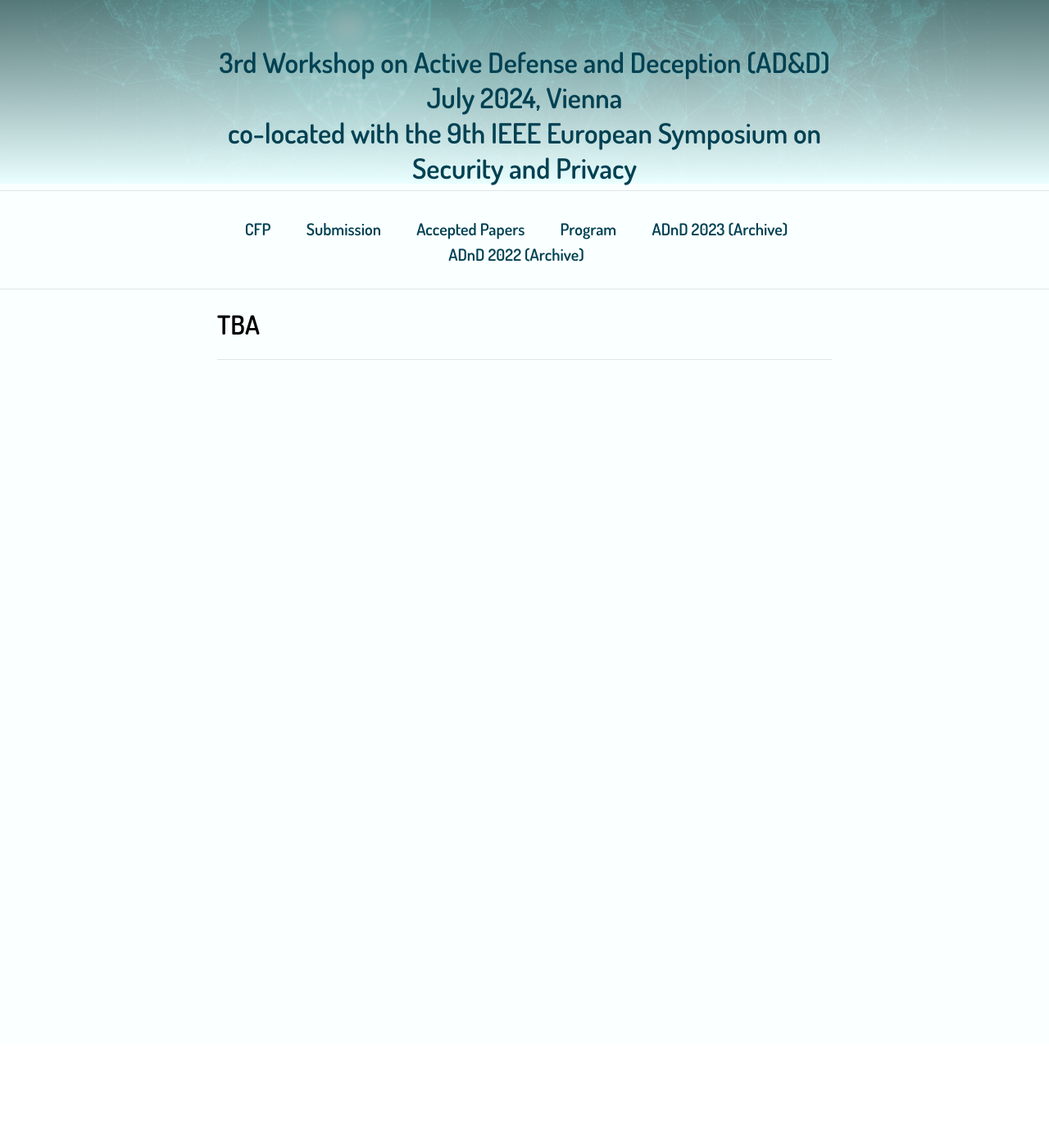
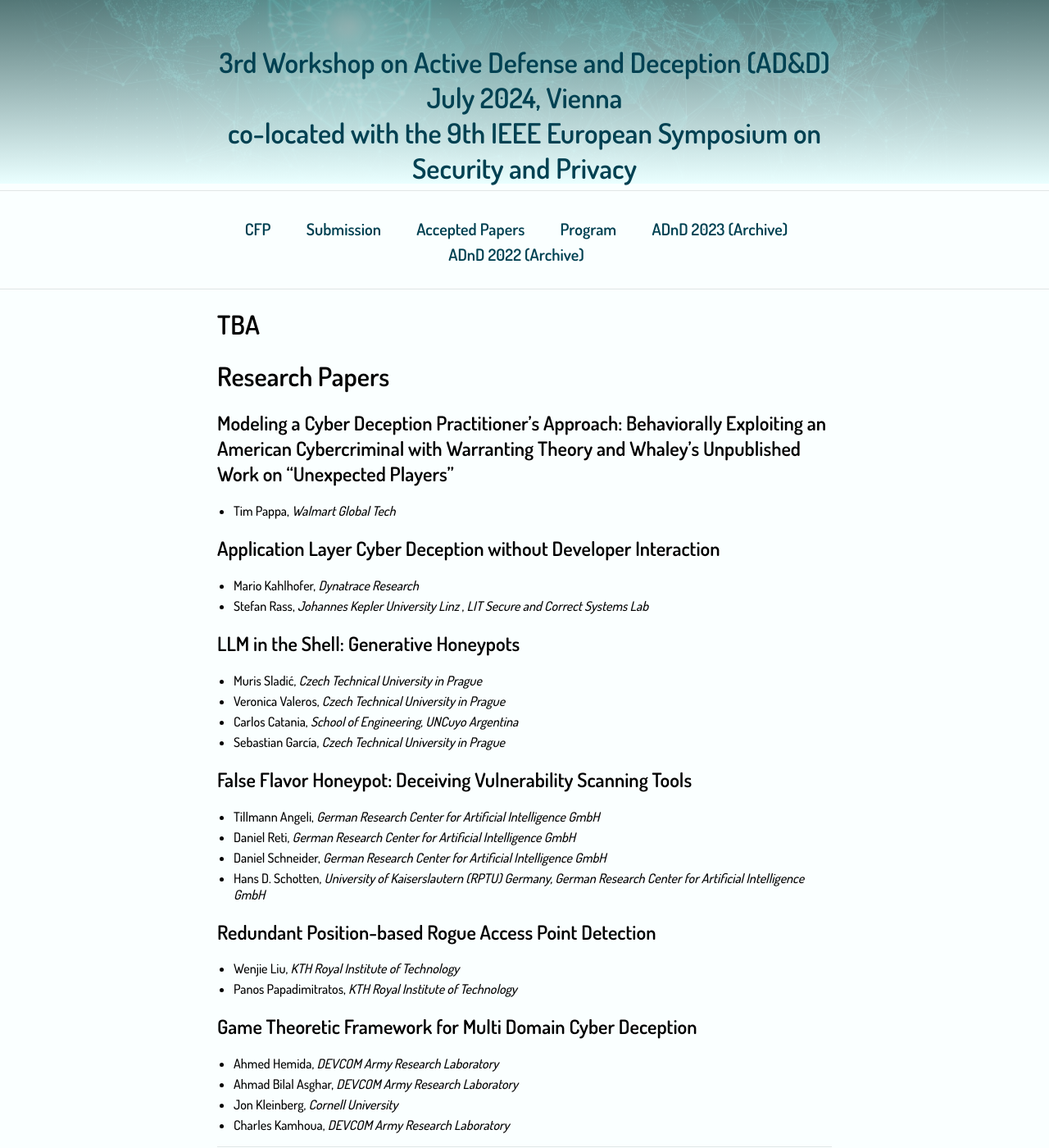
Before and after one commit to BillyPragSec/billypragsec.github.io, a Jekyll site: the page built from accepted_papers_2024.md, in a window 1280 px wide and 1400 px high, scrolled down 126 px. Shown: the whole window at 82% size. Built offline with Jekyll 4.4.1, drawn with Linux system fonts in a browser that asks for light colours; before the commit the page ends 900 px from its top, so only the background shows below that.

Commit message:
Update accepted_papers_2024.md
updated accepted papers

```diff
--- a/accepted_papers_2024.md
+++ b/accepted_papers_2024.md
@@ -5,23 +5,38 @@ permalink: /accepted_papers_2024/
 ---
 # TBA
 
-<!-- # Research Papers
+# Research Papers
 
-## Learning to Defend by Attacking (and Vice-Versa): Transfer Learning in Cyber-Security Games
-* Tyler Malloy, _Carnegie Mellon University_
-* Cleotilde Gonzalez, _Carnegie Mellon University_
+## Modeling a Cyber Deception Practitioner’s Approach: Behaviorally Exploiting an American Cybercriminal with Warranting Theory and Whaley’s Unpublished Work on “Unexpected Players”
+* Tim Pappa, _Walmart Global Tech_
 
-## Honey Infiltrator: Injecting Honeytoken Using Netfilter
+## Application Layer Cyber Deception without Developer Interaction
+* Mario Kahlhofer, _Dynatrace Research_
+* Stefan Rass, _Johannes Kepler University Linz_ , _LIT Secure and Correct Systems Lab_
+
+## LLM in the Shell: Generative Honeypots
+* Muris Sladić, _Czech Technical University in Prague_
+* Veronica Valeros, _Czech Technical University in Prague_
+* Carlos Catania, _School of Engineering, UNCuyo Argentina_
+* Sebastian García, _Czech Technical University in Prague_
+
+## False Flavor Honeypot: Deceiving Vulnerability Scanning Tools
+* Tillmann Angeli, _German Research Center for Artificial Intelligence GmbH_
 * Daniel Reti, _German Research Center for Artificial Intelligence GmbH_
-* Tillmann Angeli, _German Research Center for Artificial Intelligence GmbH_
-* Hans Dieter Schotten, _German Research Center for Artificial Intelligence GmbH_
+* Daniel Schneider, _German Research Center for Artificial Intelligence GmbH_
+* Hans D. Schotten, _University of Kaiserslautern (RPTU) Germany, German Research Center for Artificial Intelligence GmbH_
 
-## How well does GPT phish people? An investigation involving cognitive biases and feedback
-* Megha Sharma, _Applied Cognitive Science Lab, Indian Institute of Technology Mandi, Kamand, Himachal Pradesh, India_
-* Palvi Aggarwal, _University of Texas El Paso_
-* Kuldeep Singh, _University of Texas El Paso_
-* Varun Dutt, _Applied Cognitive Science Lab, Indian Institute of Technology Mandi, Kamand, Himachal Pradesh, India_
+## Redundant Position-based Rogue Access Point Detection
+* Wenjie Liu, _KTH Royal Institute of Technology_
+* Panos Papadimitratos, _KTH Royal Institute of Technology_
 
+## Game Theoretic Framework for Multi Domain Cyber Deception
+* Ahmed Hemida, _DEVCOM Army Research Laboratory_
+* Ahmad Bilal Asghar, _DEVCOM Army Research Laboratory_
+* Jon Kleinberg, _Cornell University_
+* Charles Kamhoua, _DEVCOM Army Research Laboratory_
+
+<!--
 # Research Proposals
 
 ## Towards In-situ Psychological Profiling of Attackers Using Dynamically Generated Deception Environments – A Proof-of-Concept Proposal
```
